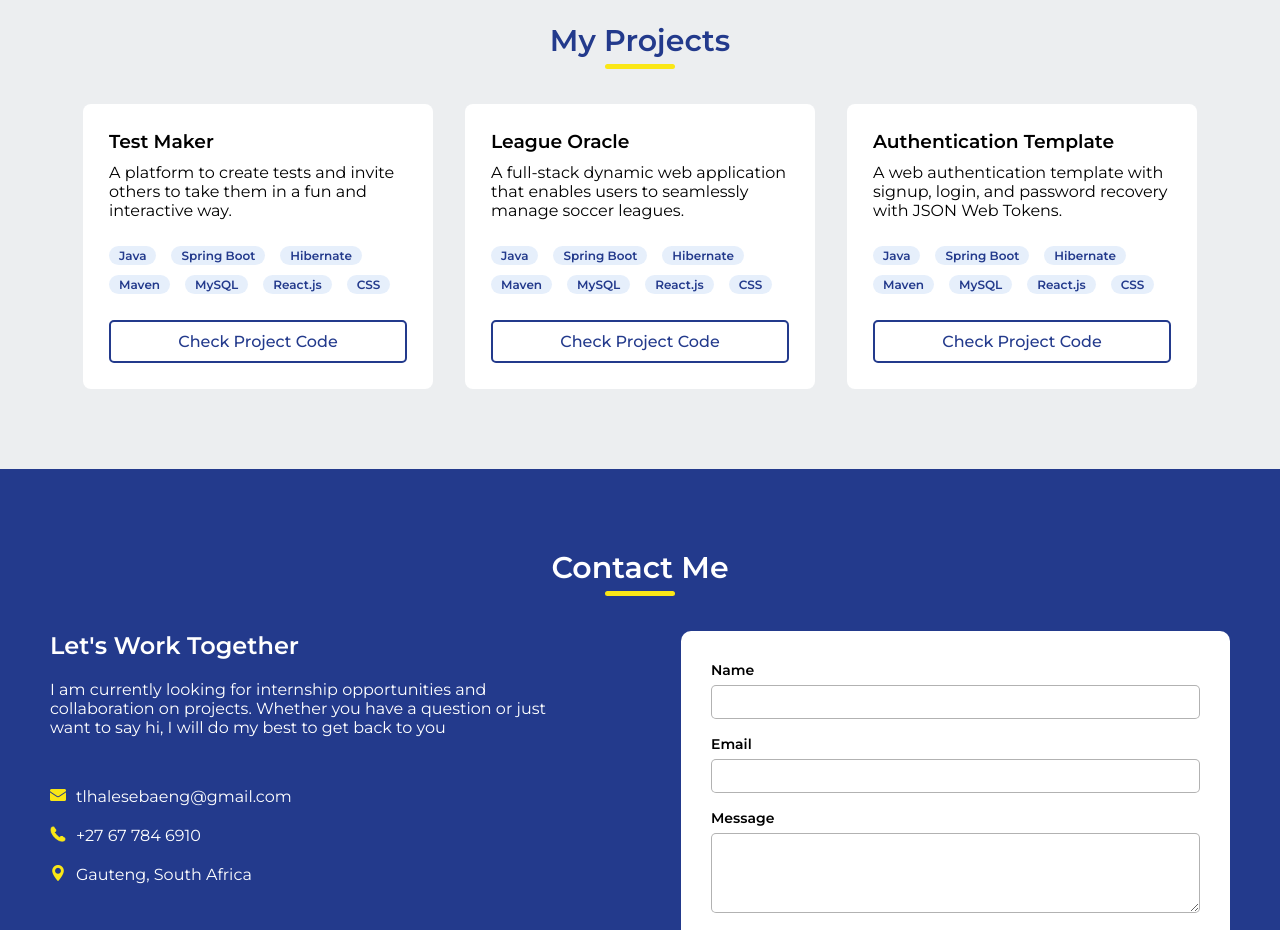
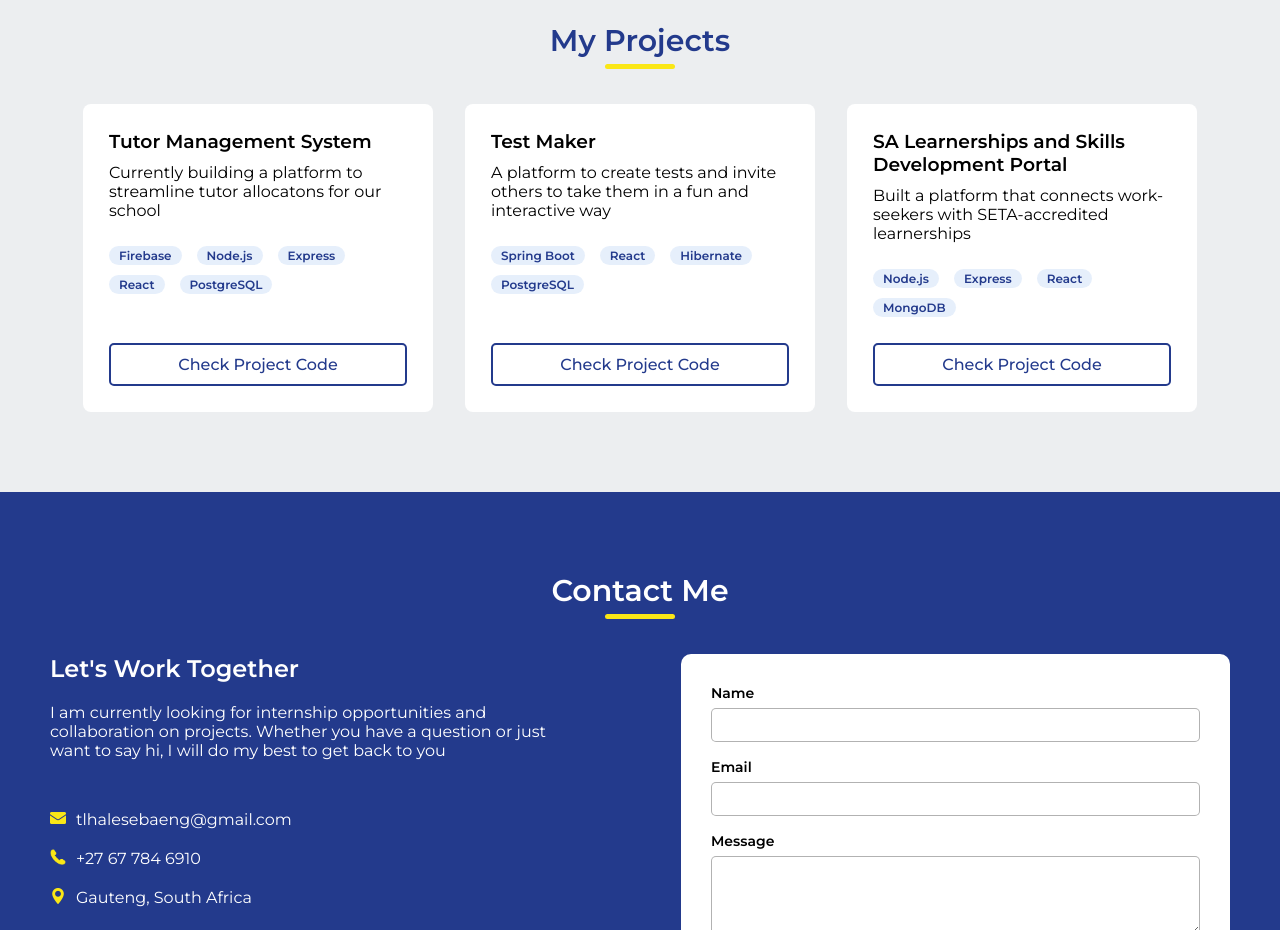
Before and after one commit to tlhalesebaeng/my-portfolio, a React (Vite) app: page / in a window 1280 px wide. Shown: the part 1620-2550 px from the top of the page. Built offline with nearby package versions, Linux system fonts and the light colour scheme.

Commit message:
Include latest projects

```diff
--- a/src/components/projects/Projects.jsx
+++ b/src/components/projects/Projects.jsx
@@ -6,48 +6,41 @@ const Projects = ({ ref }) => {
   const projects = [
     {
       id: 'project-1',
+      name: 'Tutor Management System',
+      desc: 'Currently building a platform to streamline tutor allocatons for our school',
+      techStack: [
+        { id: 'project-1-stack-1', name: 'Firebase' },
+        { id: 'project-1-stack-2', name: 'Node.js' },
+        { id: 'project-1-stack-3', name: 'Express' },
+        { id: 'project-2-stack-4', name: 'React' },
+        { id: 'project-2-stack-5', name: 'PostgreSQL' },
+      ],
+      link: 'https://github.com/tlhalesebaeng',
+    },
+    {
+      id: 'project-2',
       name: 'Test Maker',
-            desc: 'A platform to create tests and invite others to take them in a fun and interactive way.',
+      desc: 'A platform to create tests and invite others to take them in a fun and interactive way',
       techStack: [
-                { id: 'project-1-stack-1', name: 'Java' },
-                { id: 'project-1-stack-2', name: 'Spring Boot' },
+        { id: 'project-1-stack-1', name: 'Spring Boot' },
+        { id: 'project-2-stack-2', name: 'React' },
         { id: 'project-1-stack-3', name: 'Hibernate' },
-                { id: 'project-2-stack-4', name: 'Maven' },
-                { id: 'project-1-stack-5', name: 'MySQL' },
-                { id: 'project-2-stack-6', name: 'React.js' },
-                { id: 'project-2-stack-7', name: 'CSS' },
+        { id: 'project-1-stack-4', name: 'PostgreSQL' },
       ],
       link: 'https://github.com/tlhalesebaeng/testmaker-frontend',
     },
-        {
-            id: 'project-2',
-            name: 'League Oracle',
-            desc: 'A full‑stack dynamic web application that enables users to seamlessly manage soccer leagues.',
-            techStack: [
-                { id: 'project-1-stack-1', name: 'Java' },
-                { id: 'project-1-stack-2', name: 'Spring Boot' },
-                { id: 'project-1-stack-3', name: 'Hibernate' },
-                { id: 'project-2-stack-4', name: 'Maven' },
-                { id: 'project-1-stack-5', name: 'MySQL' },
-                { id: 'project-2-stack-6', name: 'React.js' },
-                { id: 'project-2-stack-7', name: 'CSS' },
-            ],
-            link: 'https://github.com/tlhalesebaeng/league-oracle',
-        },
+
     {
       id: 'project-3',
-            name: 'Authentication Template',
-            desc: 'A web authentication template with signup, login, and password recovery with JSON Web Tokens.',
+      name: 'SA Learnerships and Skills Development Portal',
+      desc: 'Built a platform that connects work-seekers with SETA-accredited learnerships',
       techStack: [
-                { id: 'project-2-stack-1', name: 'Java' },
-                { id: 'project-2-stack-2', name: 'Spring Boot' },
-                { id: 'project-2-stack-3', name: 'Hibernate' },
-                { id: 'project-2-stack-4', name: 'Maven' },
-                { id: 'project-2-stack-5', name: 'MySQL' },
-                { id: 'project-2-stack-6', name: 'React.js' },
-                { id: 'project-2-stack-7', name: 'CSS' },
+        { id: 'project-2-stack-1', name: 'Node.js' },
+        { id: 'project-2-stack-2', name: 'Express' },
+        { id: 'project-2-stack-3', name: 'React' },
+        { id: 'project-2-stack-4', name: 'MongoDB' },
       ],
-            link: 'https://github.com/tlhalesebaeng/auth-template-backend',
+      link: 'https://github.com/The-Geeks-Wits/sa-learnerships',
     },
   ];
 
```
Lines whose indentation alone changed are shown as unchanged.
